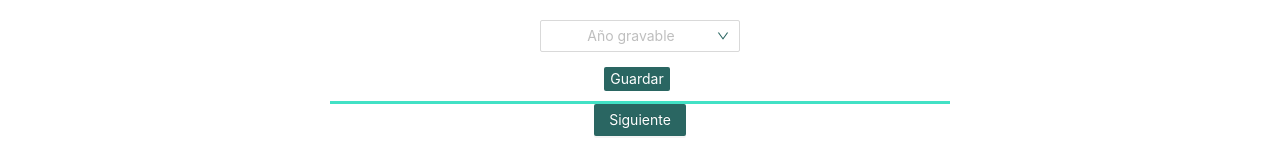
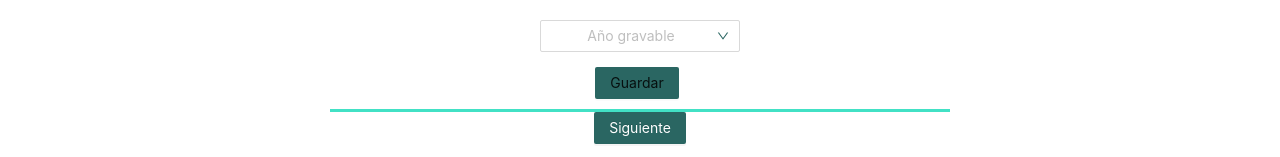
Before and after one commit to caramonp/Nomis-Frontend, a React (Create React App) app in the folder front-tributi/: page / in a window 1280 px wide. Shown: the part 526-683 px from the top of the page. Built offline with nearby package versions, Linux system fonts and the light colour scheme; no server answers.

Commit message:
resolviendo warnings

```diff
--- a/front-tributi/src/components/ConfigFile/ConfigFile.js
+++ b/front-tributi/src/components/ConfigFile/ConfigFile.js
@@ -1,5 +1,5 @@
 import React, { useState, useContext } from "react";
-import { Button, Form } from "antd";
+import { Button } from "antd";
 import "antd/dist/antd.css";
 import "./ConfigFile.css";
 import SelectButton from "./SelectButton";
@@ -30,7 +30,7 @@ const ConfigFileComponent = () => {
 					<SelectButton setValue={setButton} />
 					{button === true ? <CheckBox setValue={setCheckbox} /> : null}
 				</div>
-				<Button className="config-button"type="primary" onClick={handleClick}>
+				<Button className="config-button" type="primary" onClick={handleClick}>
 					Guardar
 				</Button>
 			</div>
--- a/front-tributi/src/components/LightweightFile/LightweightFile.js
+++ b/front-tributi/src/components/LightweightFile/LightweightFile.js
@@ -1,6 +1,7 @@
 import React, { useState, useContext } from "react";
 import 'antd/dist/antd.css';
 import './LightweightFile.css';
+import {Button} from 'antd';
 import SelectBoton from './SelectBoton';
 import UploadLightweightFile from "./UploadLightweightFile";
 import Context from '../../context';
@@ -35,7 +36,7 @@ const LightweightFileComponent = () => {
       <br></br>
       <UploadLightweightFile setFile={setFile}/>
       <br></br>
-      <button className="select-button-lightweight" style={{ background: '#2a6662', border: '#2a6662'}} type="primary" onClick={handleClick}>Guardar</button>
+      <Button className="select-button-lightweight" style={{ background: '#2a6662', border: '#2a6662'}} type="primary" onClick={handleClick}>Guardar</Button>
       <br></br>
     </div>
   );
--- a/front-tributi/src/components/Status/Status.jsx
+++ b/front-tributi/src/components/Status/Status.jsx
@@ -1,5 +1,5 @@
 import React, { useState, useEffect, useContext } from "react";
-import { Alert, Progress, Button, message} from "antd";
+import { Alert, Progress, Button } from "antd";
 import { useHistory } from "react-router-dom";
 import firestore from "../../config/firebase";
 import "firebase/firestore";
@@ -10,12 +10,11 @@ import Context from "../../context";
 
 const Status = () => {
   const context = useContext(Context);
-  const { state, setState } = context;
+  const { state } = context;
   const { taxEngine, updateDump, mathops, lightweight, configuration } = state;
   const { changedLightweight } = lightweight;
   const { changedConfiguration } = configuration;
-  const { stateLoading } = state;
-  const [docs, setdocs] = useState([]);
+  //const [docs, setdocs] = useState([]);
   const history = useHistory();
   const [statusFirebase, setStatusFirebase] = useState();
 
@@ -41,14 +40,14 @@ const Status = () => {
   const getDocument = async () => {
     firestore.collection("Status_upload_dump").onSnapshot((querySnapshot) => {
       let currentStatus = "";
-      const doct = [];
+      //const doct = [];
       querySnapshot.forEach((doc) => {
         //console.log("documento", doc.data());
         //console.log("value", valueEnd, state)
         const { status } = doc.data();
         currentStatus = status;
       });
-      setdocs(doct);
+      //setdocs(doct);
       setStatusFirebase(currentStatus);
     });
   };
@@ -61,13 +60,14 @@ const Status = () => {
     console.log("useEfect: ", statusFirebase, percent);
     const { percentTaxEngine, percentDump, percentMathops, percentlightweight, percentConfig } = percent;
     const update = () => {
+      // eslint-disable-next-line
       timer = setTimeout(() => {
         let currentPercent = 0
 
         switch (statusFirebase) {
           case "tax-engine":
             currentPercent = percentTaxEngine >= 100 ? 10 : percentTaxEngine + 10;
-            setPercent({...percent, percentTaxEngine:currentPercent})
+            setPercent({...percent, percentTaxEngine:currentPercent, percentConfig: 0})
             //setPercentTaxEngine(percent)
             break;
           case "dump":
@@ -86,6 +86,8 @@ const Status = () => {
             currentPercent = percentConfig >= 100 ? 10 : percentConfig + 10;
             setPercent({...percent, percentConfig:currentPercent, percentlightweight:100})
           break;
+
+          default: currentPercent = 0;
         }
       }, 1000);
 
@@ -103,7 +105,6 @@ const Status = () => {
     history.push("/");
   };
 
-  const [valueEnd, setValueEnd] = React.useState(1);
   let TaxEngine = () => (
     <Progress
       type="dashboard"
@@ -175,7 +176,7 @@ const Status = () => {
       </div>
       <div>
         {(() => {
-          if (statusFirebase != "finished") {
+          if (statusFirebase !== "finished") {
             return <Circle />;
           }
         })()}
--- a/front-tributi/src/components/TaxFile/TaxFile.js
+++ b/front-tributi/src/components/TaxFile/TaxFile.js
@@ -1,4 +1,5 @@
 import React, { useState, useContext } from "react";
+import {Button} from 'antd';
 import SelectYear from "./SelectYear";
 import SelectBoton from "./SelectBoton";
 import UploadFile from "./UploadFile";
@@ -81,7 +82,7 @@ const TaxFileComponent = () => {
       <div className="select-year">
         <SelectYear setValue={setYear} />
       </div>
-      <button className="select-button-engine" style={{ background: '#2a6662', border: '#2a6662'}} type="primary" onClick={handleClick}>Guardar</button>
+      <Button className="select-button-engine" style={{ background: '#2a6662', border: '#2a6662'}} onClick={handleClick}>Guardar</Button>
       <br></br>
     </div>
   );
```
